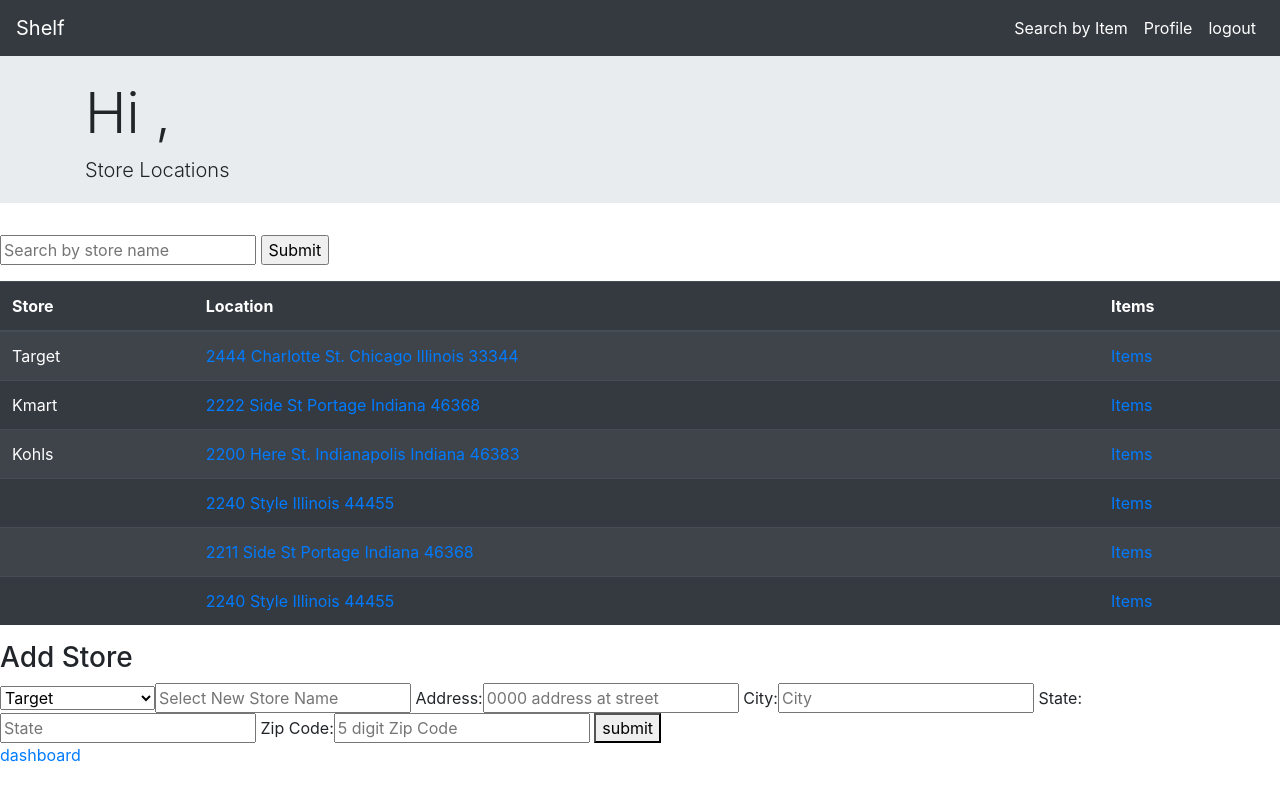
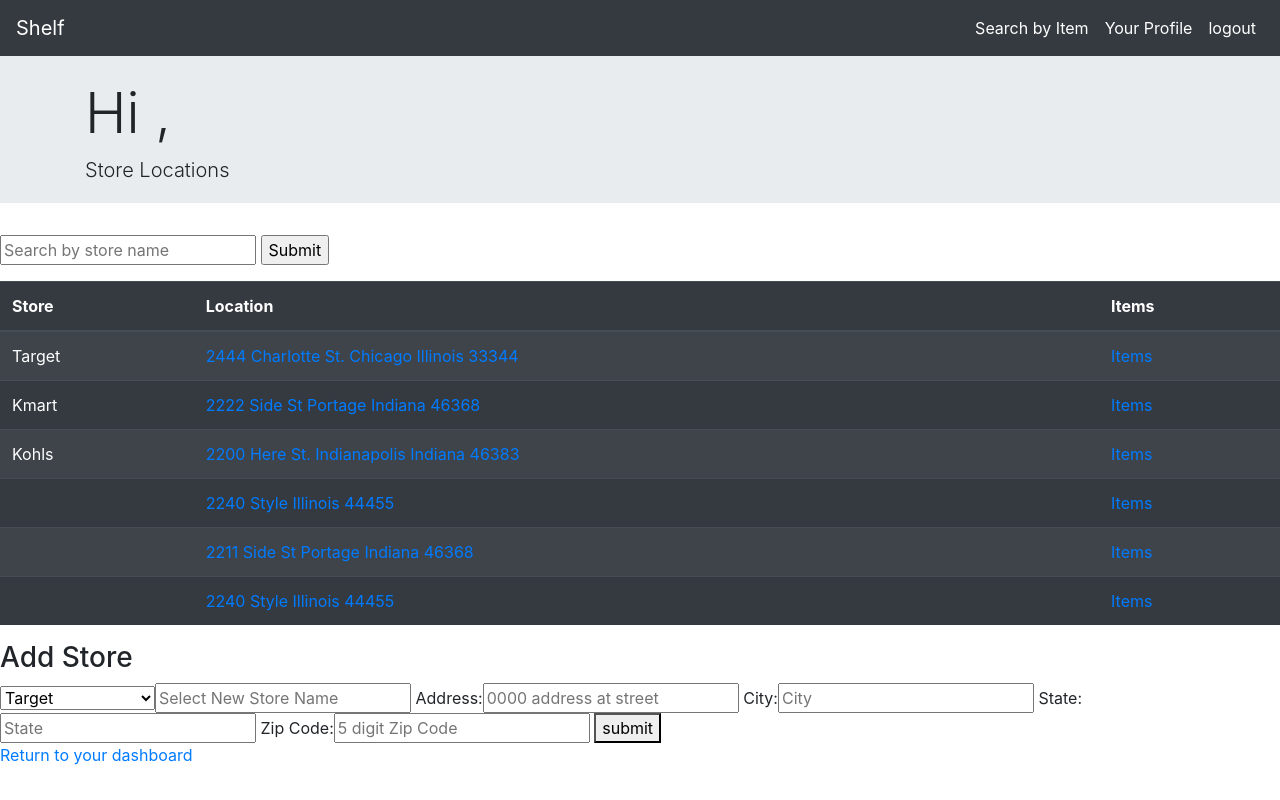
Before and after one commit to Apilny/Shelf_Project2, a Django app: template apps/shelf_app/templates/view_locations.html in a window 1280 px wide. Run offline with Django 3.2, Linux system fonts and the light colour scheme; the template is opened without the code that fills it: values that come from a table or form of the project are taken from there, others are empty; data comes from the database, SQL or seed files in the repository; parts of the project's set-up code (start-up, migrations or seed data) failed here and were passed over; some libraries are stand-ins or nearby versions.

Commit message:
Update view_locations.html
Cosmetic link changes

```diff
--- a/apps/shelf_app/templates/view_locations.html
+++ b/apps/shelf_app/templates/view_locations.html
@@ -23,7 +23,7 @@
                     <a class="nav-link" href='/shelf/item'>Search by Item</a>
                 </li>
                 <li class="nav-item active">
-                    <a class="nav-link" href='/shelf/profile'>Profile</a>
+                    <a class="nav-link" href='/shelf/profile'>Your Profile</a>
                 </li>
                 <li class="nav-item active">
                     <a class="nav-link" href='/logout'>logout</a>
@@ -88,7 +88,7 @@
         Zip Code:<input type='text' name='zip_code' placeholder='5 digit Zip Code'>
         <button type='submit'>submit</button>
     </form>
-    <a href='/shelf/profile'>dashboard</a>
+    <p><a href='/shelf/profile'>Return to your dashboard</a></p>
 
 </body>
 
```
